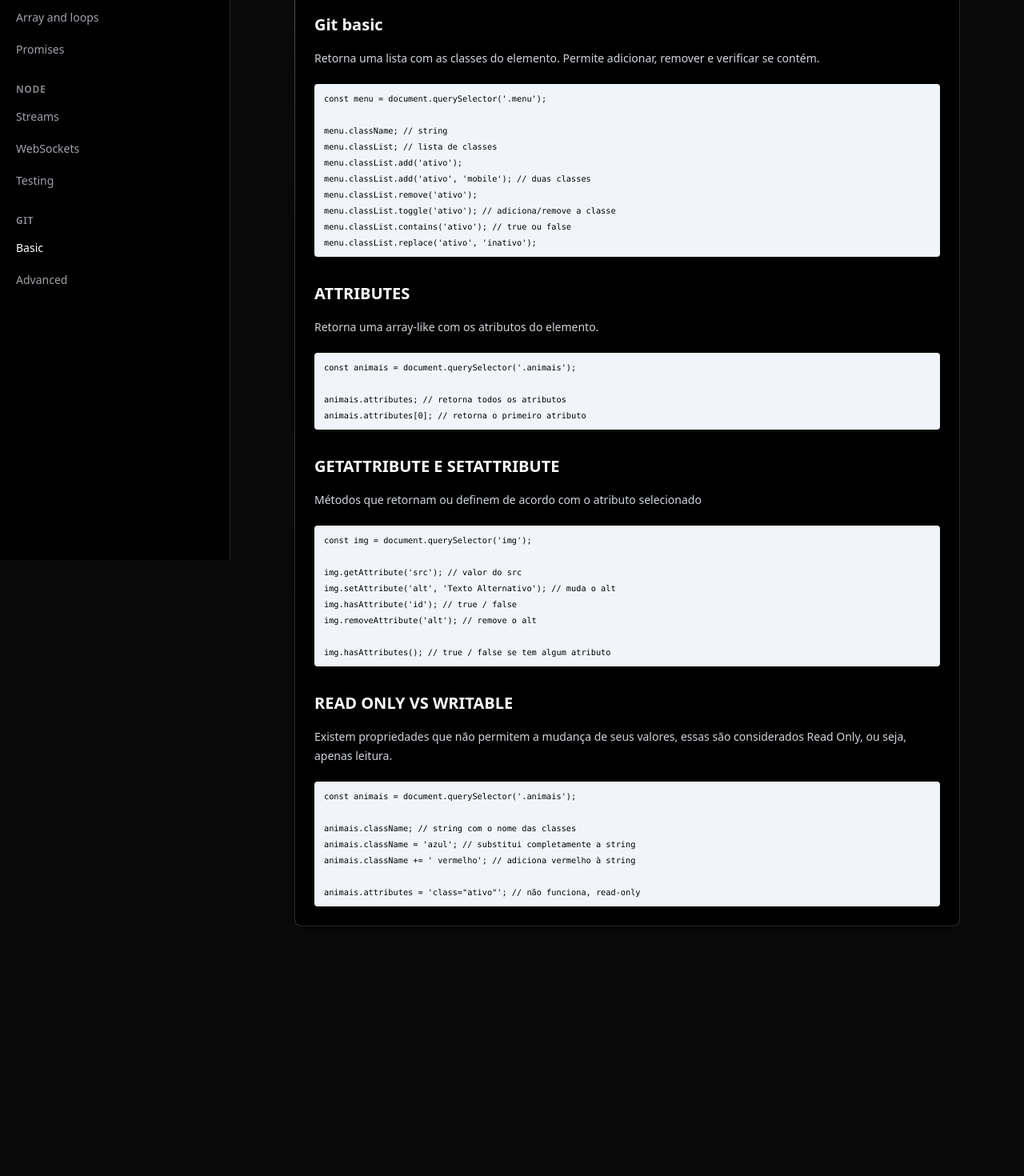
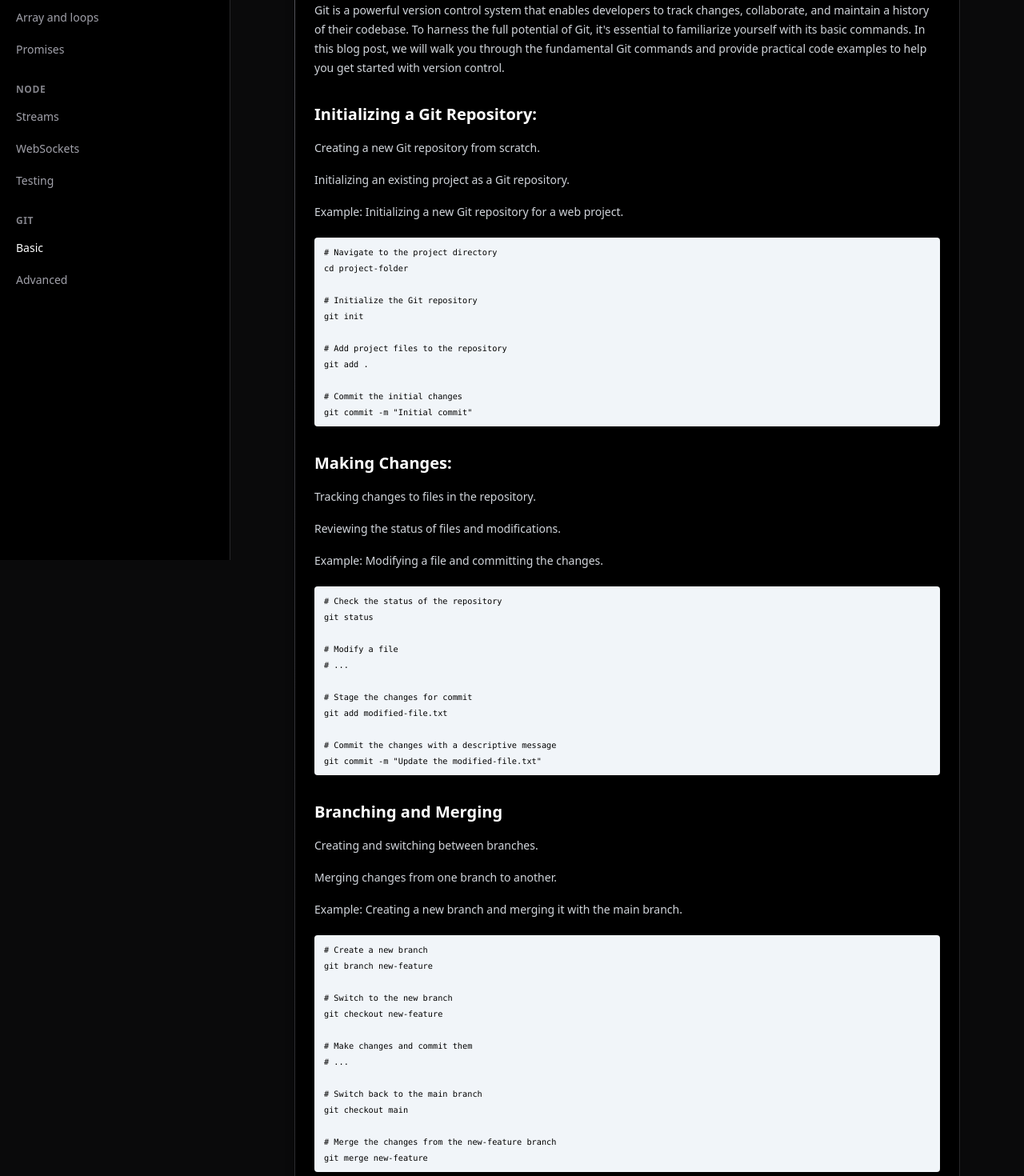
Before and after one commit to BrunoHoffmann/pequeno-gafanhoto-main, a Next.js app: page /git-basic in a window 1280 px wide. Shown: the part 100-1570 px from the top of the page at 80% size. Before the commit the page ends 1434 px from the top, so only its background shows below. Built offline with nearby package versions, Linux system fonts and the light colour scheme.

Commit message:
feat: create post about git basic

```diff
--- a/app/git-basic/page.tsx
+++ b/app/git-basic/page.tsx
@@ -1,71 +1,140 @@
 export default function Page() {
   return (
     <div className="prose prose-sm prose-invert max-w-none">
-      <h1 className="text-xl font-bold">Git basic</h1>
+      <h1 className="text-xl font-bold">Git Basic commands</h1>
 
       <article>
-        <h2>Git basic</h2>
         <p>
-          Retorna uma lista com as classes do elemento. Permite adicionar,
-          remover e verificar se contém.
+          Git is a powerful version control system that enables developers to
+          track changes, collaborate, and maintain a history of their codebase.
+          To harness the full potential of Git, it&#39;s essential to
+          familiarize yourself with its basic commands. In this blog post, we
+          will walk you through the fundamental Git commands and provide
+          practical code examples to help you get started with version control.
         </p>
-      </article>
+        <h2>Initializing a Git Repository:</h2>
+        <p>Creating a new Git repository from scratch.</p>
+        <p>Initializing an existing project as a Git repository.</p>
+        <p>Example: Initializing a new Git repository for a web project.</p>
         <pre className="bg-slate-100  text-black">
           <code className="">
-          {`const menu = document.querySelector('.menu');
+            {`# Navigate to the project directory
+cd project-folder
 
-menu.className; // string
-menu.classList; // lista de classes
-menu.classList.add('ativo');
-menu.classList.add('ativo', 'mobile'); // duas classes
-menu.classList.remove('ativo');
-menu.classList.toggle('ativo'); // adiciona/remove a classe
-menu.classList.contains('ativo'); // true ou false
-menu.classList.replace('ativo', 'inativo');`}
+# Initialize the Git repository
+git init
+
+# Add project files to the repository
+git add .
+
+# Commit the initial changes
+git commit -m "Initial commit"`}
           </code>
         </pre>
-      <h2>ATTRIBUTES</h2>
-      <p>Retorna uma array-like com os atributos do elemento.</p>
+      </article>
+      <h2>Making Changes:</h2>
+      <p>Tracking changes to files in the repository.</p>
+      <p>Reviewing the status of files and modifications.</p>
+      <p>Example: Modifying a file and committing the changes.</p>
       <pre className="bg-slate-100  text-black">
         <code className="">
-          {`const animais = document.querySelector('.animais');
+          {`# Check the status of the repository
+git status
 
-animais.attributes; // retorna todos os atributos
-animais.attributes[0]; // retorna o primeiro atributo`}
+# Modify a file
+# ...
+
+# Stage the changes for commit
+git add modified-file.txt
+
+# Commit the changes with a descriptive message
+git commit -m "Update the modified-file.txt"`}
         </code>
       </pre>
-      <h2>GETATTRIBUTE E SETATTRIBUTE</h2>
+      <h2>Branching and Merging</h2>
+      <p>Creating and switching between branches.</p>
+      <p>Merging changes from one branch to another.</p>
+      <p>Example: Creating a new branch and merging it with the main branch.</p>
+      <pre className="bg-slate-100  text-black">
+        <code className="">
+          {`# Create a new branch
+git branch new-feature
+
+# Switch to the new branch
+git checkout new-feature
+
+# Make changes and commit them
+# ...
+
+# Switch back to the main branch
+git checkout main
+
+# Merge the changes from the new-feature branch
+git merge new-feature`}
+        </code>
+      </pre>
+      <article>
+        <h2>Managing Remote Repositories</h2>
+        <p>Cloning a remote repository.</p>
+        <p>Pushing local changes to a remote repository.</p>
         <p>
-        Métodos que retornam ou definem de acordo com o atributo selecionado
+          Example: Cloning a repository, making changes, and pushing them to the
+          remote.
         </p>
         <pre className="bg-slate-100  text-black">
           <code className="">
-          {`const img = document.querySelector('img');
+            {`# Clone a remote repository
+git clone https://github.com/user/repo.git
 
-img.getAttribute('src'); // valor do src
-img.setAttribute('alt', 'Texto Alternativo'); // muda o alt
-img.hasAttribute('id'); // true / false
-img.removeAttribute('alt'); // remove o alt
+# Make changes to local files
+# ...
 
-img.hasAttributes(); // true / false se tem algum atributo`}
+# Stage and commit the changes
+git add .
+git commit -m "Add new features"
+
+# Push the changes to the remote repository
+git push origin main`}
           </code>
         </pre>
-      <h2>READ ONLY VS WRITABLE</h2>
+      </article>
+      <article>
+        <h2>Updating and Synchronizing</h2>
+        <p>Fetching and pulling changes from a remote repository.</p>
+        <p>Resolving conflicts during merges.</p>
         <p>
-        Existem propriedades que não permitem a mudança de seus valores, essas
-        são considerados Read Only, ou seja, apenas leitura.
+          Example: Updating the local repository with the latest changes from
+          the remote.
         </p>
         <pre className="bg-slate-100  text-black">
           <code className="">
-          {`const animais = document.querySelector('.animais');
+            {`# Fetch the latest changes from the remote repository
+git fetch origin
 
-animais.className; // string com o nome das classes
-animais.className = 'azul'; // substitui completamente a string
-animais.className += ' vermelho'; // adiciona vermelho à string
+# Merge the fetched changes with the local branch
+git merge origin/main
 
-animais.attributes = 'class="ativo"'; // não funciona, read-only`}
+# Resolve any merge conflicts
+# ...
+
+# Commit the merged changes
+git commit -m "Merge remote changes"
+
+# Update the local repository with the latest changes
+git pull origin main`}
           </code>
         </pre>
+      </article>
+      <p>
+        Git provides a robust set of commands that empower developers to
+        efficiently manage version control in their projects. In this post, we
+        covered the essential Git commands for initializing a repository, making
+        changes, branching, merging, managing remote repositories, and updating
+        your local codebase. By mastering these basic commands, you&#39;ll be
+        well-equipped to leverage Git&#39;s capabilities and collaborate
+        effectively with other developers while maintaining a reliable and
+        organized version history of your code.
+      </p>
     </div>
   );
 }
```
Lines whose indentation alone changed are shown as unchanged.
